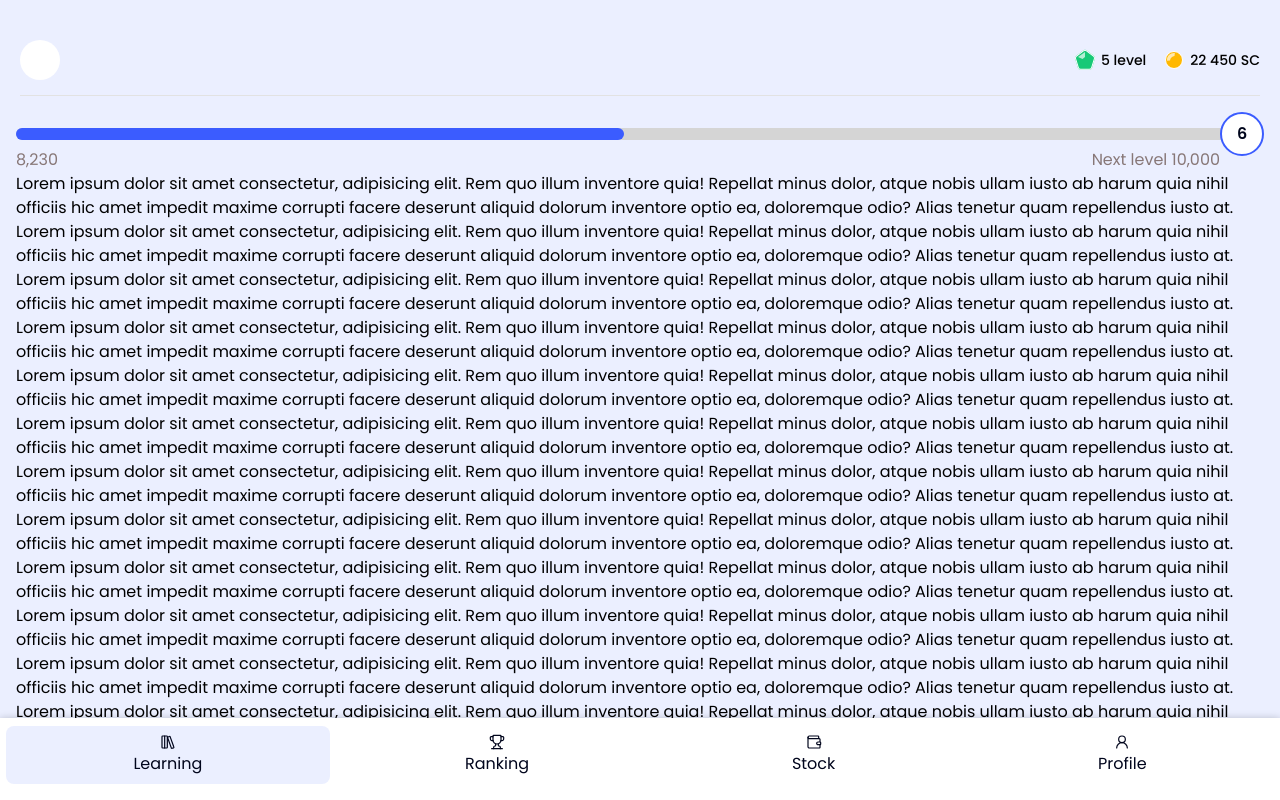
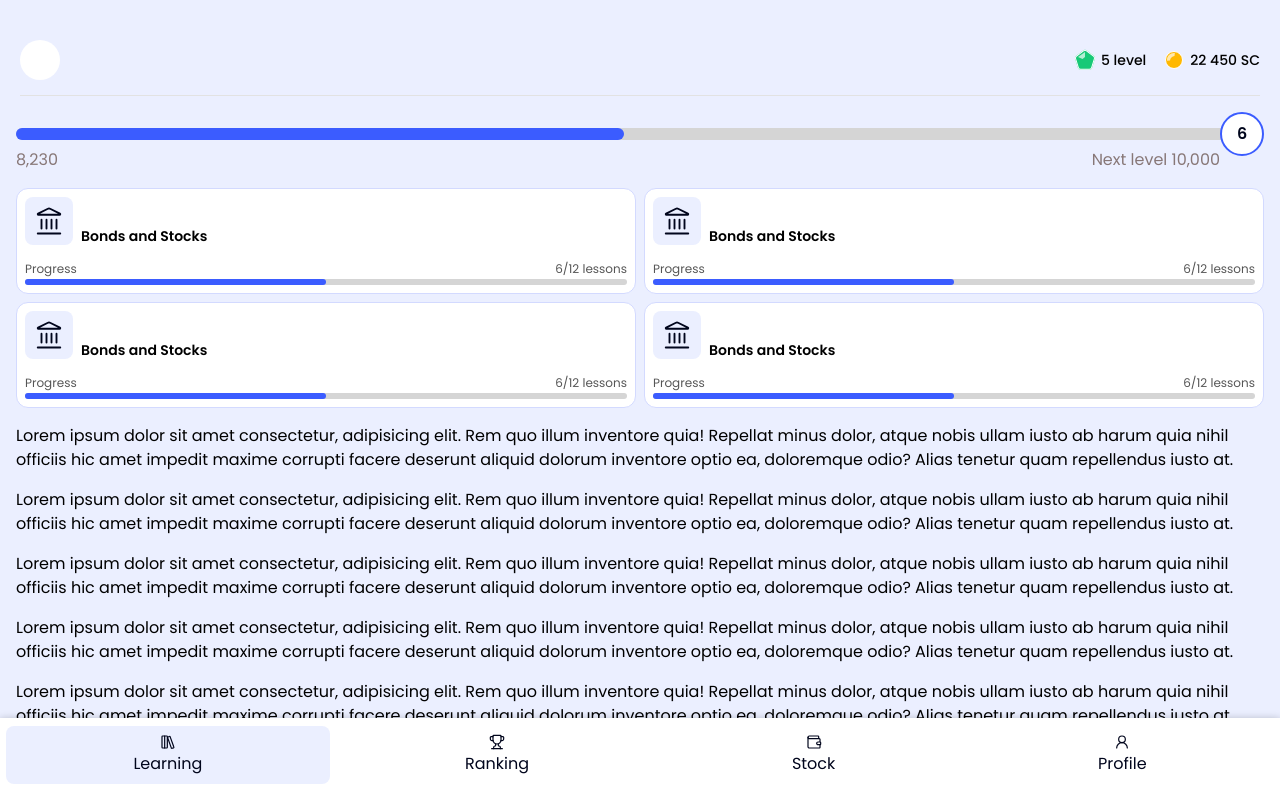
Before and after one commit to JSamek02/Rekiny-Roberta-Collabothon-2026, a Next.js app in the folder frontend/: page /learning in a window 1280 px wide. Shown: the top 800 px of the page. Built offline with nearby package versions, Linux system fonts and the light colour scheme.

Commit message:
add lesson category nav item

```diff
--- a/frontend/src/app/[locale]/globals.css
+++ b/frontend/src/app/[locale]/globals.css
@@ -11,12 +11,14 @@
   --color-white: #ffffff;
 
   --color-blue-50: #ebefff;
+  --color-blue-100: #d3daff;
   --color-blue-500: #3b5cff;
   --color-blue-950: #00051c;
 
   --color-grey-100: #e2e2e2;
   --color-grey-200: #d5d5d5;
   --color-grey-400: #877777;
+  --color-grey-600: #565656;
 
   --shadow-bottom-nav: 0 1px 8px rgba(0, 0, 0, 0.25);
 
--- a/frontend/src/app/[locale]/page.tsx
+++ b/frontend/src/app/[locale]/page.tsx
@@ -1,9 +1,16 @@
+import { LessonCategoryNavItem } from '@/components/lesson-category-nav-item';
 import { LevelBar } from '@/components/level-bar';
 
 export default async function Home() {
   return (
-    <div className="py-4 px-4">
+    <div className="py-4 px-4 flex flex-col gap-4">
       <LevelBar />
+      <div className="grid grid-cols-2 gap-2">
+        <LessonCategoryNavItem />
+        <LessonCategoryNavItem />
+        <LessonCategoryNavItem />
+        <LessonCategoryNavItem />
+      </div>
       <p>
         Lorem ipsum dolor sit amet consectetur, adipisicing elit. Rem quo illum inventore quia! Repellat minus dolor,
         atque nobis ullam iusto ab harum quia nihil officiis hic amet impedit maxime corrupti facere deserunt aliquid
--- /dev/null
+++ b/frontend/src/components/lesson-category-nav-item/index.ts
@@ -0,0 +1 @@
+export * from './lesson-category-nav-item';
--- /dev/null
+++ b/frontend/src/components/lesson-category-nav-item/lesson-category-nav-item.tsx
@@ -0,0 +1,28 @@
+import { Link } from '@/i18n/navigation';
+import { BankIcon } from '@/icons/bank';
+import { getTranslations } from 'next-intl/server';
+import React from 'react';
+
+export const LessonCategoryNavItem = async () => {
+  const t = await getTranslations('components.lesson-category-nav-item');
+
+  return (
+    <Link href="/" className="bg-white p-2 flex flex-col gap-4 rounded-xl border-blue-100 border">
+      <div className="flex gap-2 items-end">
+        <div className="size-12 rounded-lg bg-blue-50 text-blue-950 flex items-center justify-center shrink-0">
+          <BankIcon className="text-3xl stroke-[1.5]" />
+        </div>
+        <h3 className="leading-tight font-semibold text-sm">Bonds and Stocks</h3>
+      </div>
+      <div className="flex flex-col gap-0.5">
+        <div className="flex justify-between text-xs text-grey-600">
+          <p>{t('progress')}</p>
+          <p>{t('lesson-count', { count: 6, total: 12 })}</p>
+        </div>
+        <div className="h-1.5 rounded-full bg-grey-200 flex">
+          <div className="h-full bg-blue-500 w-1/2 rounded-full" />
+        </div>
+      </div>
+    </Link>
+  );
+};
--- a/frontend/src/i18n/types.ts
+++ b/frontend/src/i18n/types.ts
@@ -1,7 +1,7 @@
 import { Messages, NamespaceKeys, NestedKeyOf, useTranslations } from 'next-intl';
 import formats from '@/i18n/request';
 import { routing } from '@/i18n/routing';
-import messagesGlobal from '../messages/pl.json';
+import messagesGlobal from '../messages/en.json';
 
 export type AppLocale = (typeof routing.locales)[number];
 
--- /dev/null
+++ b/frontend/src/icons/bank.tsx
@@ -0,0 +1,24 @@
+import { IconProps } from '@/types/components';
+
+export const BankIcon = ({ ...props }: IconProps) => {
+  return (
+    <svg
+      width="1em"
+      height="1em"
+      viewBox="0 0 24 24"
+      fill="none"
+      xmlns="http://www.w3.org/2000/svg"
+      strokeLinecap="round"
+      strokeLinejoin="round"
+      stroke="currentColor"
+      {...props}
+    >
+      <path d="M10 18v-7" />
+      <path d="M11.119 2.205a2 2 0 0 1 1.762 0l7.84 3.846A.5.5 0 0 1 20.5 7h-17a.5.5 0 0 1-.22-.949z" />
+      <path d="M14 18v-7" />
+      <path d="M18 18v-7" />
+      <path d="M3 22h18" />
+      <path d="M6 18v-7" />
+    </svg>
+  );
+};
--- /dev/null
+++ b/frontend/src/icons/dollar.tsx
@@ -0,0 +1,20 @@
+import { IconProps } from '@/types/components';
+
+export const DollarIcon = ({ ...props }: IconProps) => {
+  return (
+    <svg
+      width="1em"
+      height="1em"
+      viewBox="0 0 20 20"
+      fill="none"
+      xmlns="http://www.w3.org/2000/svg"
+      strokeLinecap="round"
+      strokeLinejoin="round"
+      stroke="currentColor"
+      {...props}
+    >
+      <path d="M12 3v18" />
+      <path d="M17 5H9.5a1 1 0 000 7h5a1 1 0 010 7H6" />
+    </svg>
+  );
+};
--- /dev/null
+++ b/frontend/src/icons/hand-coins.tsx
@@ -0,0 +1,23 @@
+import { IconProps } from '@/types/components';
+
+export const HandCoinsIcon = ({ ...props }: IconProps) => {
+  return (
+    <svg
+      width="1em"
+      height="1em"
+      viewBox="0 0 20 20"
+      fill="none"
+      xmlns="http://www.w3.org/2000/svg"
+      strokeLinecap="round"
+      strokeLinejoin="round"
+      stroke="currentColor"
+      {...props}
+    >
+      <path d="M11 15h2a2 2 0 1 0 0-4h-3c-.6 0-1.1.2-1.4.6L3 17" />
+      <path d="m7 21 1.6-1.4c.3-.4.8-.6 1.4-.6h4c1.1 0 2.1-.4 2.8-1.2l4.6-4.4a2 2 0 0 0-2.75-2.91l-4.2 3.9" />
+      <path d="m2 16 6 6" />
+      <circle cx="16" cy="9" r="2.9" />
+      <circle cx="6" cy="5" r="3" />
+    </svg>
+  );
+};
--- a/frontend/src/messages/en.json
+++ b/frontend/src/messages/en.json
@@ -1,4 +1,10 @@
 {
+  "components": {
+    "lesson-category-nav-item": {
+      "progress": "Progress",
+      "lesson-count": "{count}/{total, plural, =1 {# lesson} other {# lessons}}"
+    }
+  },
   "global": {
     "routes": {
       "home": "Home",
--- a/frontend/src/messages/pl.json
+++ b/frontend/src/messages/pl.json
@@ -1,4 +1,10 @@
 {
+  "components": {
+    "lesson-category-nav-item": {
+      "progress": "Postęp",
+      "lesson-count": "{count}/{total, plural, =1 {# lekcja} few {# lekcje} other {# lekcji}}"
+    }
+  },
   "global": {
     "routes": {
       "home": "Strona główna",
```
